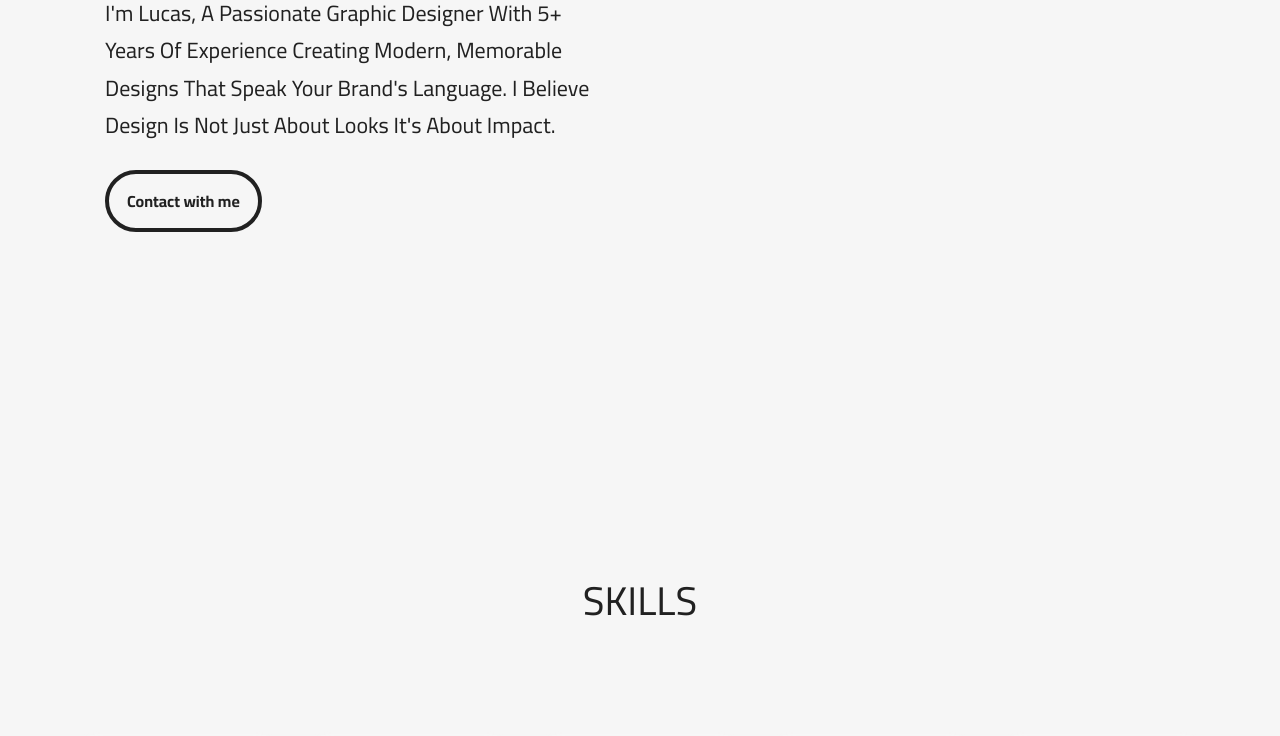
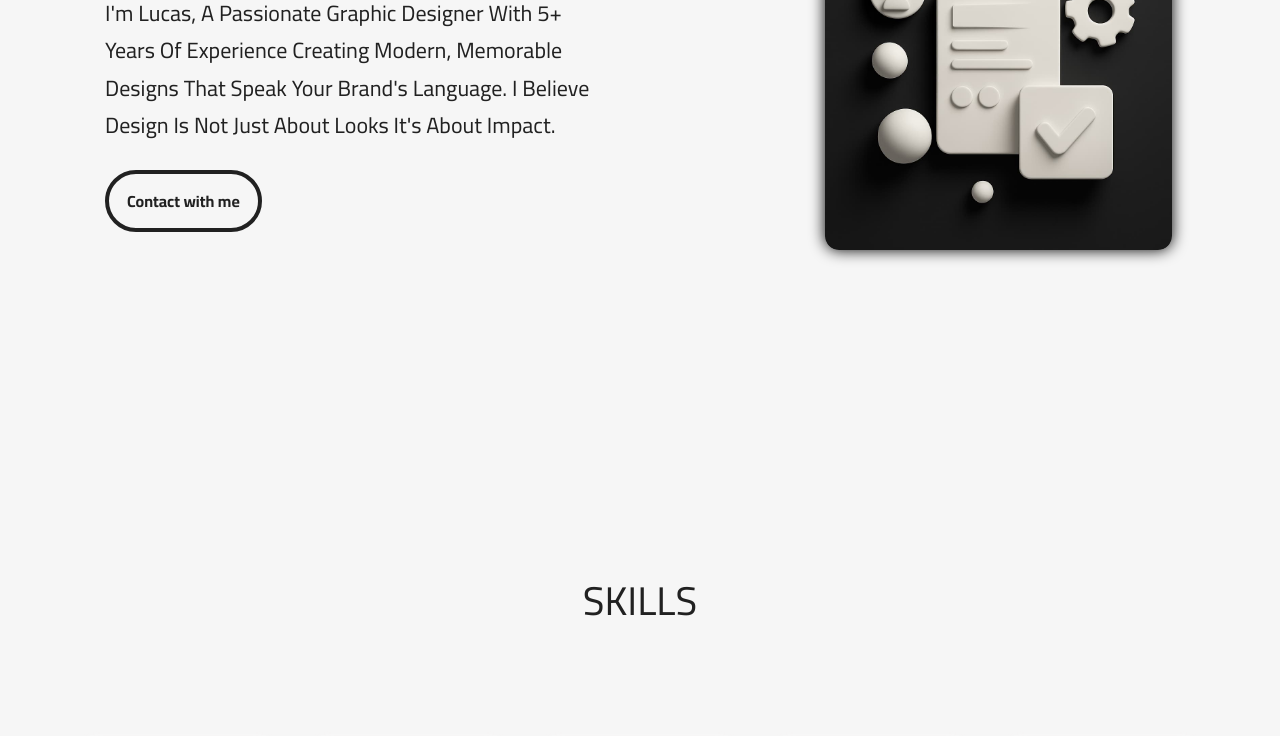
Before and after one commit to Abdullah-Mix/Cozy-Code, a plain HTML site: page Portfolios/01.portfolio/index.html in a window 1280 px wide. Shown: the part 322-1058 px from the top of the page. Drawn offline with nearby package versions, Linux system fonts and the light colour scheme.

Commit message:
Update index.html

```diff
--- a/Portfolios/01.portfolio/index.html
+++ b/Portfolios/01.portfolio/index.html
@@ -41,7 +41,7 @@
                 <a class="landing-link" href=""><p>Contact with me</p></a>
             </div>
             <div class="image">
-                <img src="Imgs/landing.jpg" alt="" loading="lazy" />
+                <img src="Imgs/landing-1.jpg" alt="" loading="lazy" />
             </div>
         </div>
     </div>
```
